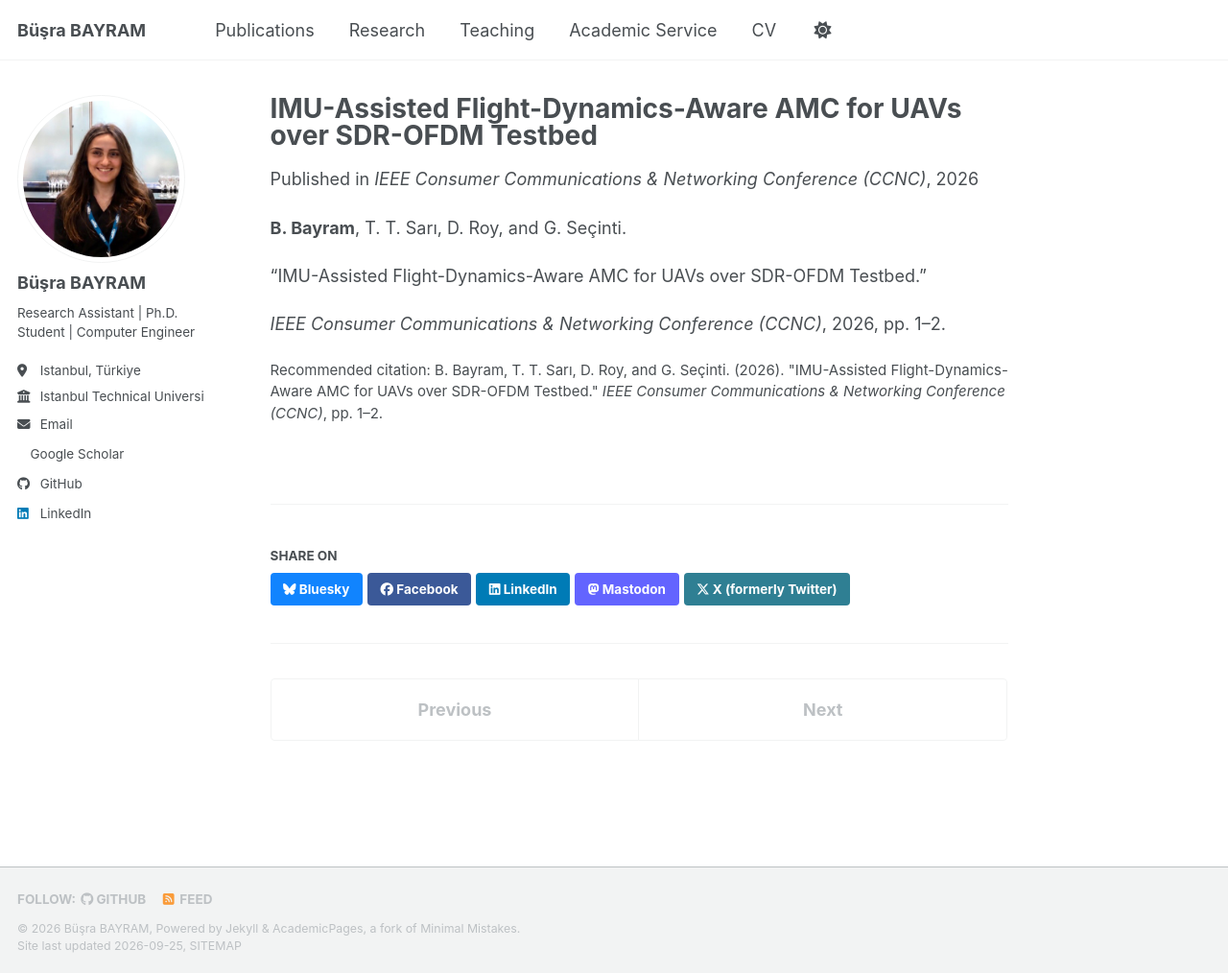
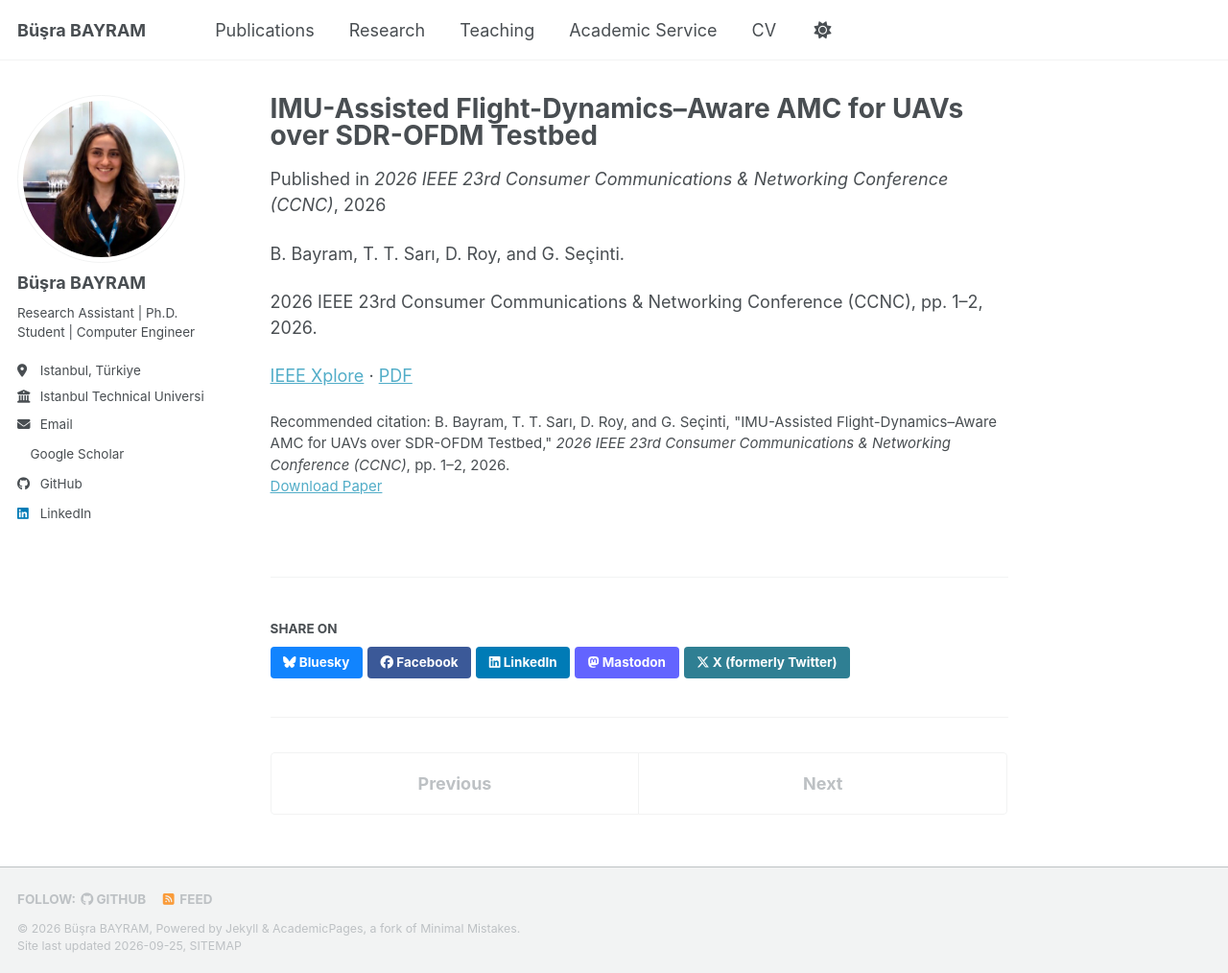
Before and after one commit to busrabyrm/busrabayram, a Jekyll site: the page built from _publications/2026-01-01-imu-assisted-amc.md, in a window 1280 px wide and 1014 px high. Shown: the whole window at 96% size. Built offline with Jekyll 4.4.1, drawn with Linux system fonts in a browser that asks for light colours; a style sheet for code colours, icons or effects is not loaded.

Commit message:
Update 2026-01-01-imu-assisted-amc.md

```diff
--- a/_publications/2026-01-01-imu-assisted-amc.md
+++ b/_publications/2026-01-01-imu-assisted-amc.md
@@ -1,15 +1,16 @@
 ---
-title: "IMU-Assisted Flight-Dynamics-Aware AMC for UAVs over SDR-OFDM Testbed"
+title: "IMU-Assisted Flight-Dynamics–Aware AMC for UAVs over SDR-OFDM Testbed"
 collection: publications
 category: conferences
 permalink: /publication/2026-01-01-imu-assisted-amc
-date: 2026-01-01
-venue: "IEEE Consumer Communications & Networking Conference (CCNC)"
-citation: "B. Bayram, T. T. Sarı, D. Roy, and G. Seçinti. (2026). &quot;IMU-Assisted Flight-Dynamics-Aware AMC for UAVs over SDR-OFDM Testbed.&quot; <i>IEEE Consumer Communications & Networking Conference (CCNC)</i>, pp. 1–2."
+date: 2026-01-09
+venue: "2026 IEEE 23rd Consumer Communications & Networking Conference (CCNC)"
+paperurl: "https://ieeexplore.ieee.org/abstract/document/11366610/"
+citation: "B. Bayram, T. T. Sarı, D. Roy, and G. Seçinti, &quot;IMU-Assisted Flight-Dynamics–Aware AMC for UAVs over SDR-OFDM Testbed,&quot; <i>2026 IEEE 23rd Consumer Communications & Networking Conference (CCNC)</i>, pp. 1–2, 2026."
 ---
 
-**B. Bayram**, T. T. Sarı, D. Roy, and G. Seçinti.
+B. Bayram, T. T. Sarı, D. Roy, and G. Seçinti.
 
-"IMU-Assisted Flight-Dynamics-Aware AMC for UAVs over SDR-OFDM Testbed."
+2026 IEEE 23rd Consumer Communications & Networking Conference (CCNC), pp. 1–2, 2026.
 
-*IEEE Consumer Communications & Networking Conference (CCNC)*, 2026, pp. 1–2.
+[IEEE Xplore](https://ieeexplore.ieee.org/abstract/document/11366610/) · [PDF](https://ieeexplore.ieee.org/iel8/11366253/11366254/11366610.pdf)
```
